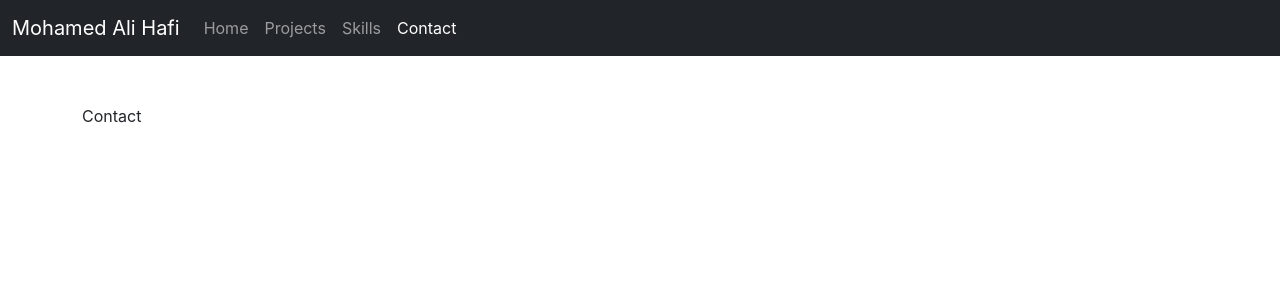
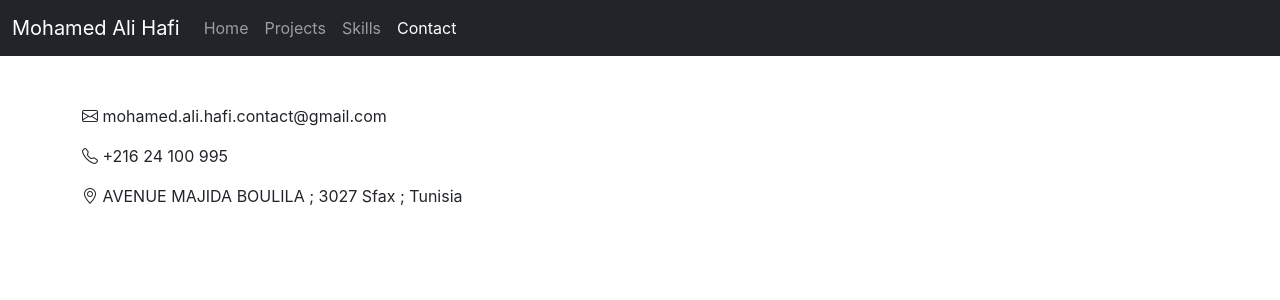
Before and after one commit to MedAli-Hafi/portfolio, a React (Create React App) app: page /contact in a window 1280 px wide. Shown: the top 300 px of the page. Built offline with nearby package versions, Linux system fonts and the light colour scheme.

Commit message:
Add content to the Contact page

```diff
--- a/package.json
+++ b/package.json
@@ -8,6 +8,7 @@
     "@testing-library/user-event": "^13.5.0",
     "axios": "^0.27.2",
     "bootstrap": "^5.2.0",
+    "bootstrap-icons": "^1.9.1",
     "react": "^18.2.0",
     "react-dom": "^18.2.0",
     "react-router-dom": "^5.3.3",
--- a/src/index.js
+++ b/src/index.js
@@ -2,6 +2,7 @@
 import ReactDOM from 'react-dom/client';
 import 'bootstrap/dist/css/bootstrap.min.css'
 import 'bootstrap/dist/js/bootstrap.bundle.js'
+import 'bootstrap-icons/font/bootstrap-icons.css'
 import './index.css';
 import App from './App';
 
--- a/src/pages/Contact.js
+++ b/src/pages/Contact.js
@@ -1,8 +1,23 @@
 import React from 'react'
 
 function Contact() {
+    const contactInformations = {
+        email: 'mohamed.ali.hafi.contact@gmail.com',
+        phoneNumber: '+216 24 100 995',
+        address: {
+            city: 'Sfax',
+            country: 'Tunisia',
+            street: 'AVENUE MAJIDA BOULILA',
+            postalCode: 3027
+        }
+    }
     return (
-        <div>Contact</div>
+        <div>
+            <p> <i class="bi bi-envelope"></i> {contactInformations.email}</p>
+            <p> <i class="bi bi-telephone"></i> {contactInformations.phoneNumber}</p>
+            <p> <i class="bi bi-geo-alt"></i> {contactInformations.address.street} ; {contactInformations.address.postalCode} {contactInformations.address.city} ; {contactInformations.address.country}</p>
+            <p></p>
+        </div>
     )
 }
 
```
Also changed, not shown: 1 other file (tests, documents, lock files or other folders).
